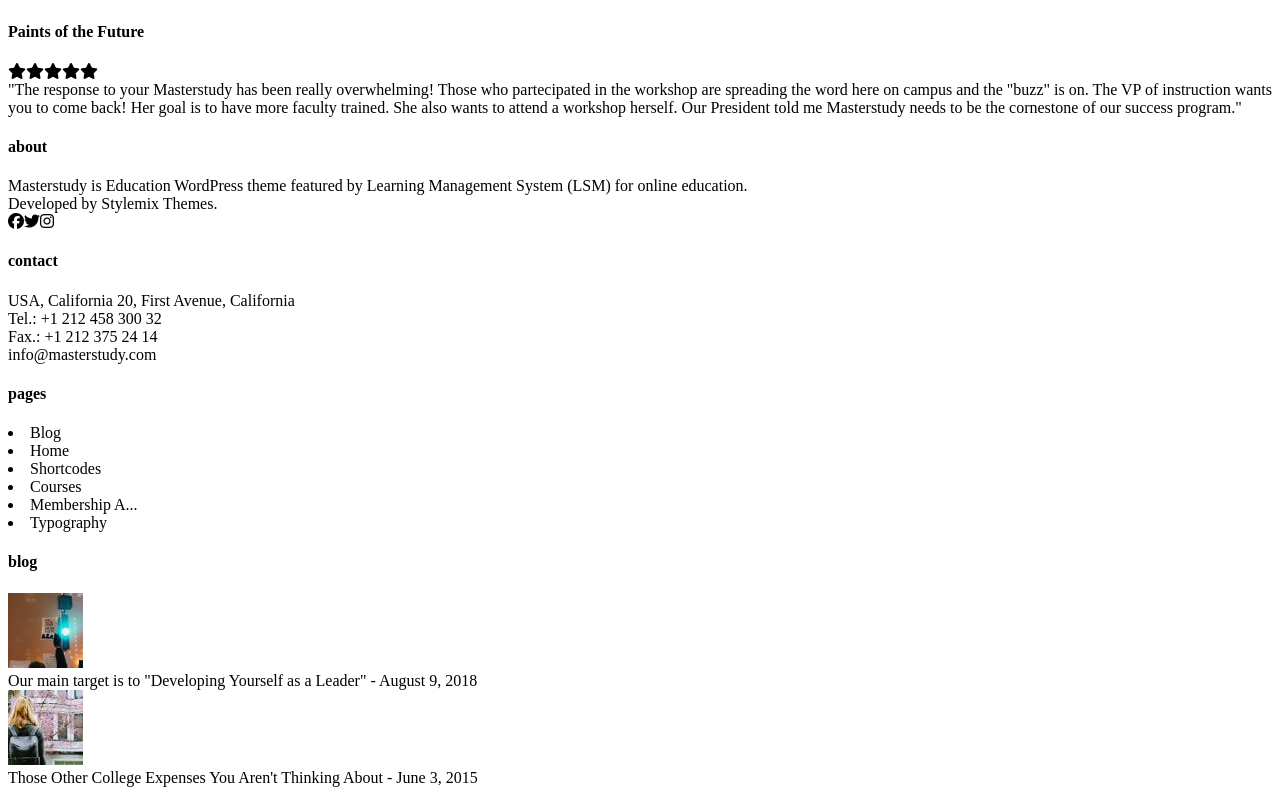
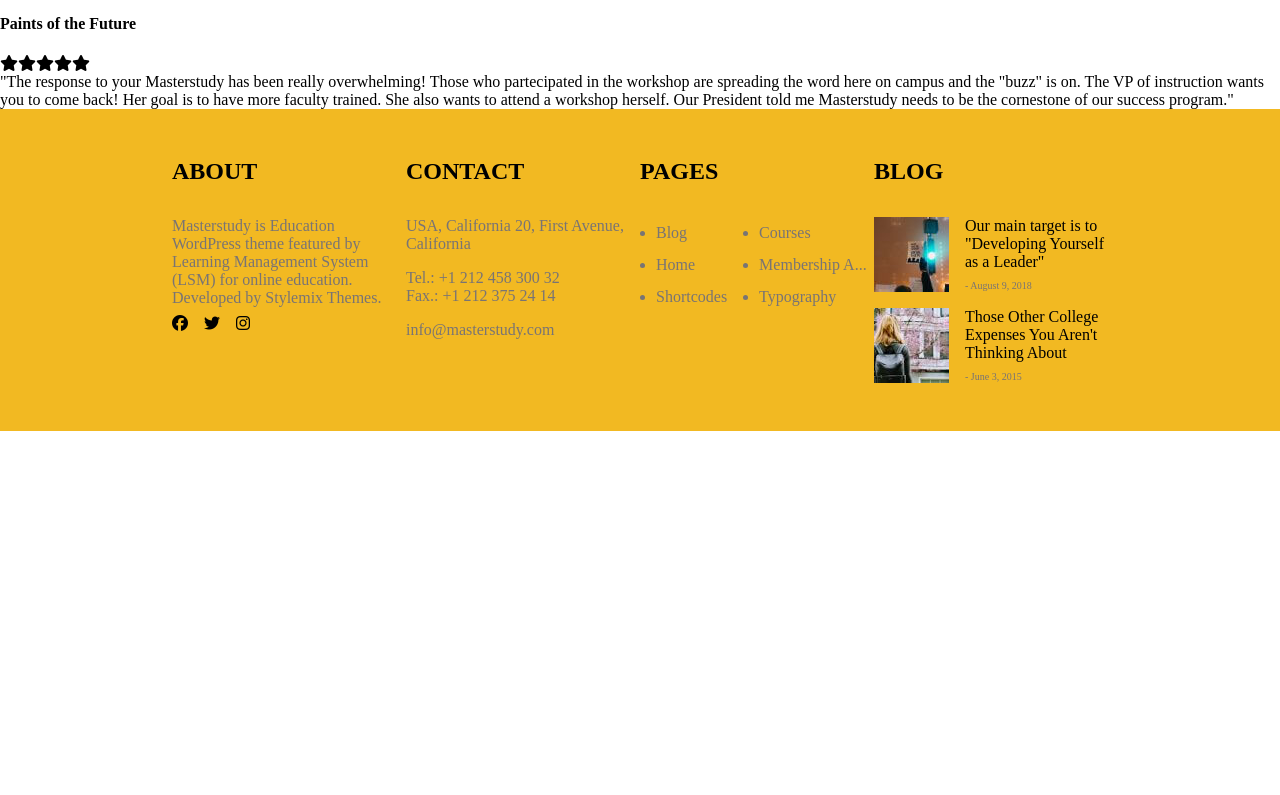
Before and after one commit to gluke0/proj-html-vuejs, a Vue app: page / in a window 1280 px wide. Shown: the part 4332-5127 px from the top of the page. After the commit the page ends 4763 px from the top, so only its background shows below. Built offline with nearby package versions, Linux system fonts and the light colour scheme.

Commit message:
estetica footer

```diff
--- a/index.html
+++ b/index.html
@@ -9,8 +9,20 @@
     <link rel="stylesheet" href="node_modules/@fortawesome/fontawesome-free/css/all.css">
 
   </head>
+
   <body>
     <div id="app"></div>
     <script type="module" src="/src/main.js"></script>
   </body>
+
 </html>
+
+<style>
+
+body{
+  margin: 0;
+  padding: 0;
+  box-sizing: border-box;
+}
+
+</style>
--- a/src/App.vue
+++ b/src/App.vue
@@ -24,11 +24,15 @@ export default{
 
 <template>
 
+    <div>
+
     <headerComp></headerComp>
 
     <mainComp></mainComp>
 
     <footerComp></footerComp>
+
+    </div>
 
 
 </template>
@@ -36,4 +40,7 @@ export default{
 
 <style lang="scss" scoped>
 
+@use '../src/style/main.scss';
+@use '../src/style/partials/variables';
+
 </style>
--- a/src/components/footer/footerComp.vue
+++ b/src/components/footer/footerComp.vue
@@ -17,58 +17,58 @@ export default {
 
 <template>
 
-    <footer>
-
-        <div>
+    <footer class="py-5">
+        <div class="container d-flex justify-content-between">
+            <div class="card">
                 <h4 class="text-uppercase">about</h4>
                 <div>Masterstudy is Education WordPress theme featured by Learning Management System (LSM) for online education.</div>
                 <div>Developed by Stylemix Themes.</div>
-            <div>
+                <div class="mt-2">
                     <i class="fa-brands fa-facebook"></i>
-                <i class="fa-brands fa-twitter"></i>
+                    <i class="fa-brands fa-twitter mx-3"></i>
                     <i class="fa-brands fa-instagram"></i>
                 </div>
             </div>
-        <div>
-            <h4>contact</h4>
-            <div>USA, California 20, First Avenue, California</div>
+            <div class="card">
+                <h4 class="text-uppercase">contact</h4>
+                <div class="mb-3">USA, California 20, First Avenue, California</div>
                 <div> Tel.: +1 212  458 300 32</div>
                 <div>Fax.: +1 212 375 24 14</div>
-            <div>info@masterstudy.com</div>
+                <div class="mt-3">info@masterstudy.com</div>
             </div>
-        <div>
-            <h4>pages</h4>
-            <div>
-                <div>
+            <div class="card">
+                <h4 class="text-uppercase">pages</h4>
+                <div class="d-flex">
+                    <ul class="lh-lg ps-3">
                         <li>Blog</li>
                         <li>Home</li>
                         <li>Shortcodes</li>
-                </div>
-                <div>
+                    </ul>
+                    <ul class="lh-lg">
                         <li>Courses</li>
                         <li>Membership A...</li>
                         <li>Typography</li>
+                    </ul>
                 </div>
             </div>
-        </div>
-        <div>
-            <h4>blog</h4>
-            <div>
+            <div class="card">
+                <h4 class="text-uppercase">blog</h4>
+                <div class="d-flex">
                     <img src="../../assets/images/photo-1517520287167-4bbf64a00d66-75x75.jpeg" alt="">
-                <div>
+                    <div class="ms-3 d-flex flex-wrap important">
                         Our main target is to "Developing Yourself as a Leader"
                         <span>- August 9, 2018</span>
                     </div>
                 </div>
-            <div>
+                <div class="mt-3 d-flex">
                     <img src="../../assets/images/photo-1490376840453-5f616fbebe5b-75x75.jpeg" alt="">
-                <div>
+                    <div class="ms-3 d-flex flex-wrap important">
                         Those Other College Expenses You Aren't Thinking About
                         <span>- June 3, 2015</span>
                     </div>
                 </div>
             </div>
-
+        </div>
     </footer>
 
 </template>
@@ -76,6 +76,44 @@ export default {
 
 <style lang="scss" scoped>
 
+@use '../../style/main.scss';
 @use '../../style/partials/variables';
 
+footer{
+    background-color: variables.$buttercup;
+
+    .container{
+        width: 75%;
+        color: rgb(121, 116, 116);
+
+        .card{
+            width: calc(100% / 4);
+
+            h4{
+                margin-bottom: 2rem;
+                font-weight: bold;
+                color: black;
+            }
+
+            .fa-brands{
+                color: black;
+            }
+
+            .important{
+                color: black;
+            }
+
+            span{
+                font-size: x-small;
+                margin-top: 0.5rem;
+                color: rgb(121, 116, 116);
+            }
+
+        }
+
+    }
+}
+
+
+
 </style>
--- a/src/style/main.scss
+++ b/src/style/main.scss
@@ -1,3 +1,9 @@
 @import 'node_modules/bootstrap/scss/bootstrap';
 
 @import './partials/variables.scss';
+
+#body{
+    margin: 0;
+    padding: 0;
+    box-sizing: border-box;
+}
--- a/src/style/partials/_variables.scss
+++ b/src/style/partials/_variables.scss
@@ -1,7 +1,7 @@
 // colors palette
 
 $white: white;
-$buttercup: #f2b71d;
+$buttercup: #f2b922;
 $mineshaft: #252525;
 $silver: #bcbcbc;
 $dovegray: #6b6b6b;
```
Lines whose indentation alone changed are shown as unchanged.
